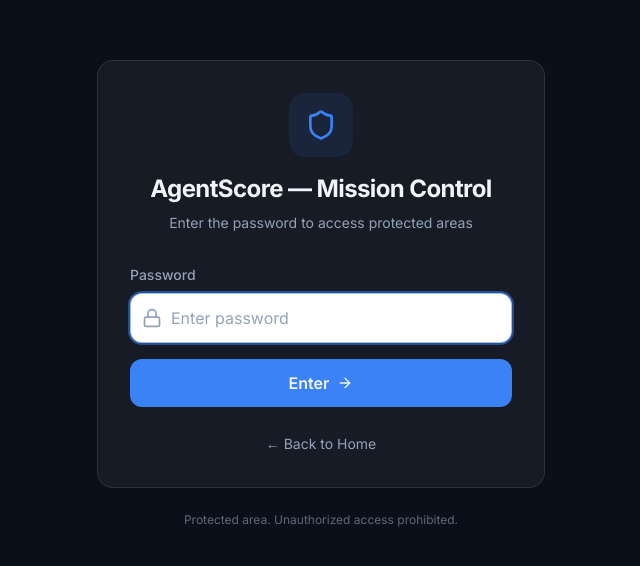
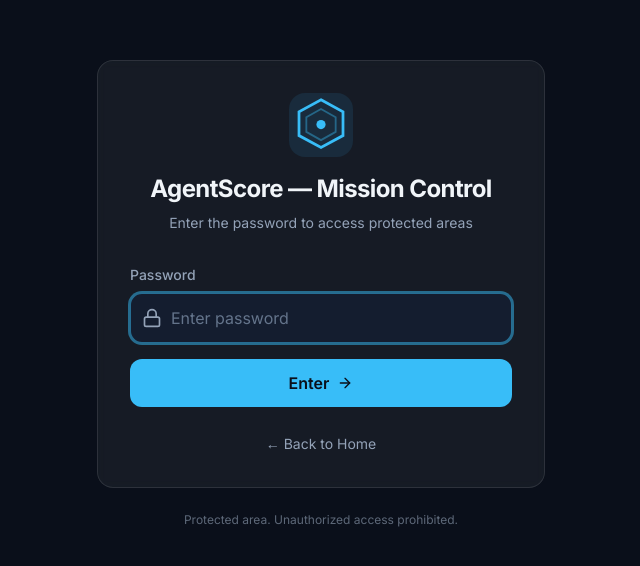
Before and after one commit to andrewstohl/AgentScore, a Next.js app: page /login in a window 1280 px wide. Shown: the part 106-672 px from the top of the page, without its empty margins (319-959 px from the left). Built offline with nearby package versions, Linux system fonts and the light colour scheme.

Commit message:
Fix particles visibility, unify ice blue, fix login page

```diff
--- a/app/globals.css
+++ b/app/globals.css
@@ -52,7 +52,7 @@ a {
 }
 
 ::-webkit-scrollbar-thumb:hover {
-  background: #3B82F6;
+  background: #38BDF8;
 }
 
 /* Hero animated background */
@@ -74,7 +74,7 @@ a {
 .hero-bg::before {
   width: 800px;
   height: 800px;
-  background: radial-gradient(circle, rgba(59, 130, 246, 0.08) 0%, transparent 60%);
+  background: radial-gradient(circle, rgba(56, 189, 248, 0.08) 0%, transparent 60%);
   top: -300px;
   left: -200px;
   animation-delay: 0s;
@@ -107,8 +107,8 @@ a {
   position: absolute;
   inset: 0;
   background-image:
-    linear-gradient(rgba(59, 130, 246, 0.03) 1px, transparent 1px),
-    linear-gradient(90deg, rgba(59, 130, 246, 0.03) 1px, transparent 1px);
+    linear-gradient(rgba(56, 189, 248, 0.03) 1px, transparent 1px),
+    linear-gradient(90deg, rgba(56, 189, 248, 0.03) 1px, transparent 1px);
   background-size: 60px 60px;
   mask-image: radial-gradient(ellipse 70% 50% at 50% 50%, black 20%, transparent 70%);
   -webkit-mask-image: radial-gradient(ellipse 70% 50% at 50% 50%, black 20%, transparent 70%);
@@ -152,15 +152,15 @@ a {
 
 /* Glow effects */
 .glow-accent {
-  box-shadow: 0 0 30px rgba(59, 130, 246, 0.3);
+  box-shadow: 0 0 30px rgba(56, 189, 248, 0.3);
 }
 
 .glow-accent:hover {
-  box-shadow: 0 0 40px rgba(59, 130, 246, 0.5);
+  box-shadow: 0 0 40px rgba(56, 189, 248, 0.5);
 }
 
 .text-glow {
-  text-shadow: 0 0 30px rgba(59, 130, 246, 0.4);
+  text-shadow: 0 0 30px rgba(56, 189, 248, 0.4);
 }
 
 /* Scroll indicator animation */
@@ -203,7 +203,7 @@ a {
 
 .card-hover:hover {
   transform: translateY(-4px);
-  border-color: rgba(59, 130, 246, 0.5);
+  border-color: rgba(56, 189, 248, 0.5);
 }
 
 /* CTA gradient glow */
@@ -219,7 +219,7 @@ a {
   transform: translate(-50%, -50%);
   width: 600px;
   height: 300px;
-  background: radial-gradient(ellipse, rgba(59, 130, 246, 0.15) 0%, transparent 70%);
+  background: radial-gradient(ellipse, rgba(56, 189, 248, 0.15) 0%, transparent 70%);
   pointer-events: none;
   z-index: 0;
 }
--- a/app/login/page.tsx
+++ b/app/login/page.tsx
@@ -41,10 +41,14 @@ export default function LoginPage() {
         <div className="bg-white/5 border border-white/10 rounded-2xl p-8 backdrop-blur-sm">
           {/* Header */}
           <div className="text-center mb-8">
-            <div className="inline-flex items-center justify-center w-16 h-16 rounded-2xl bg-as-accent/10 mb-4">
-              <Shield className="w-8 h-8 text-as-accent" />
+            <div className="inline-flex items-center justify-center w-16 h-16 rounded-2xl bg-as-ice/10 mb-4">
+              <svg width="48" height="55" viewBox="0 0 52 60" fill="none" xmlns="http://www.w3.org/2000/svg">
+                <polygon points="26,2 50,15 50,41 26,54 2,41 2,15" fill="none" stroke="#38BDF8" strokeWidth="3"/>
+                <polygon points="26,12 42,21 42,37 26,46 10,37 10,21" fill="none" stroke="#38BDF8" strokeWidth="2" opacity="0.4"/>
+                <circle cx="26" cy="29" r="5" fill="#38BDF8"/>
+              </svg>
             </div>
-            <h1 className="text-2xl font-bold tracking-tight mb-2">
+            <h1 className="text-2xl font-bold tracking-tight mb-2 text-as-text">
               AgentScore — Mission Control
             </h1>
             <p className="text-as-muted text-sm">
@@ -73,7 +77,7 @@ export default function LoginPage() {
                   required
                   autoFocus
                   disabled={isLoading}
-                  className="block w-full pl-10 pr-3 py-3 bg-as-dark border border-white/10 rounded-xl text-white placeholder-as-muted focus:outline-none focus:ring-2 focus:ring-as-accent/50 focus:border-as-accent/50 transition-all disabled:opacity-50"
+                  className="block w-full pl-10 pr-3 py-3 bg-as-surface border border-as-border rounded-xl text-as-text placeholder-as-dim focus:outline-none focus:ring-2 focus:ring-as-ice/50 focus:border-as-ice/50 transition-all disabled:opacity-50"
                   placeholder="Enter password"
                 />
               </div>
@@ -88,7 +92,7 @@ export default function LoginPage() {
             <button
               type="submit"
               disabled={isLoading}
-              className="w-full flex items-center justify-center gap-2 px-4 py-3 bg-as-accent hover:bg-as-accent-hover text-as-dark font-semibold rounded-xl transition-colors disabled:opacity-50 disabled:cursor-not-allowed"
+              className="w-full flex items-center justify-center gap-2 px-4 py-3 bg-as-ice hover:bg-as-ice/80 text-as-bg font-semibold rounded-xl transition-colors disabled:opacity-50 disabled:cursor-not-allowed"
             >
               {isLoading ? (
                 <>
@@ -108,7 +112,7 @@ export default function LoginPage() {
           <div className="mt-6 text-center">
             <a
               href="/"
-              className="text-sm text-as-muted hover:text-as-accent transition-colors"
+              className="text-sm text-as-muted hover:text-as-ice transition-colors"
             >
               ← Back to Home
             </a>
--- a/app/page.tsx
+++ b/app/page.tsx
@@ -31,7 +31,7 @@ function ParticleNetwork() {
         y: Math.random() * canvas.height,
         vx: (Math.random() - 0.5) * 0.4,
         vy: (Math.random() - 0.5) * 0.4,
-        r: Math.random() * 1.5 + 0.5,
+        r: Math.random() * 2 + 1,
       })
     }
 
@@ -47,7 +47,7 @@ function ParticleNetwork() {
 
         ctx.beginPath()
         ctx.arc(p.x, p.y, p.r, 0, Math.PI * 2)
-        ctx.fillStyle = 'rgba(59, 130, 246, 0.5)'
+        ctx.fillStyle = 'rgba(56, 189, 248, 0.7)'
         ctx.fill()
       }
 
@@ -61,8 +61,8 @@ function ParticleNetwork() {
             ctx.beginPath()
             ctx.moveTo(particles[i].x, particles[i].y)
             ctx.lineTo(particles[j].x, particles[j].y)
-            ctx.strokeStyle = `rgba(59, 130, 246, ${0.15 * (1 - dist / 150)})`
-            ctx.lineWidth = 0.5
+            ctx.strokeStyle = `rgba(56, 189, 248, ${0.2 * (1 - dist / 150)})`
+            ctx.lineWidth = 0.8
             ctx.stroke()
           }
         }
@@ -174,7 +174,7 @@ export default function Home() {
             {/* Login */}
             <a
               href="/login"
-              className="group flex items-center gap-2 px-4 py-2 bg-as-surface border border-as-border text-as-muted text-sm font-medium rounded-lg hover:text-white hover:border-as-accent/50 transition-all duration-300"
+              className="group flex items-center gap-2 px-4 py-2 bg-as-surface border border-as-border text-as-muted text-sm font-medium rounded-lg hover:text-white hover:border-as-ice/50 transition-all duration-300"
             >
               Login
               <ArrowRight className="w-4 h-4 group-hover:translate-x-1 transition-transform" />
--- a/tailwind.config.js
+++ b/tailwind.config.js
@@ -11,7 +11,7 @@ module.exports = {
         'as-bg': '#0A0F1A',
         'as-surface': '#141D2F',
         'as-border': '#1E2A42',
-        'as-accent': '#3B82F6',
+        'as-accent': '#38BDF8',
         'as-glow': '#60A5FA',
         'as-ice': '#38BDF8',
         'as-text': '#F1F5F9',
```
